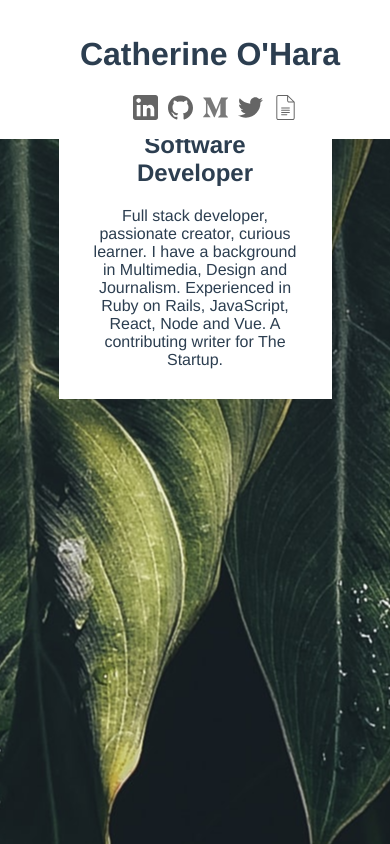
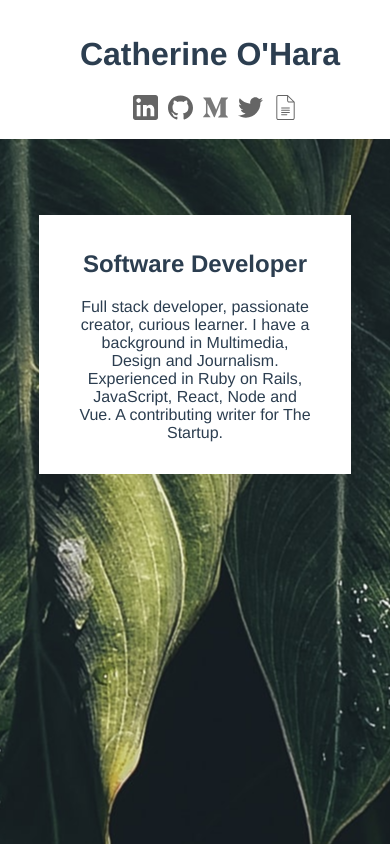
Before and after one commit to catherine-o/portfolio-site, a Vue app: page / in a window 390 px wide. Built offline with nearby package versions, Linux system fonts and the light colour scheme.

Commit message:
adjusts about me for mobile screens

```diff
--- a/src/views/Home.vue
+++ b/src/views/Home.vue
@@ -58,7 +58,10 @@ export default {
       }
       .element {
           background: none;
+          padding: 55% 10%;
+          @media screen and (min-width: 500px) {
           padding: 25% 15%;
+          }
           @media screen and (min-width: 800px) {
             padding: 15% 10%;
         }
```
